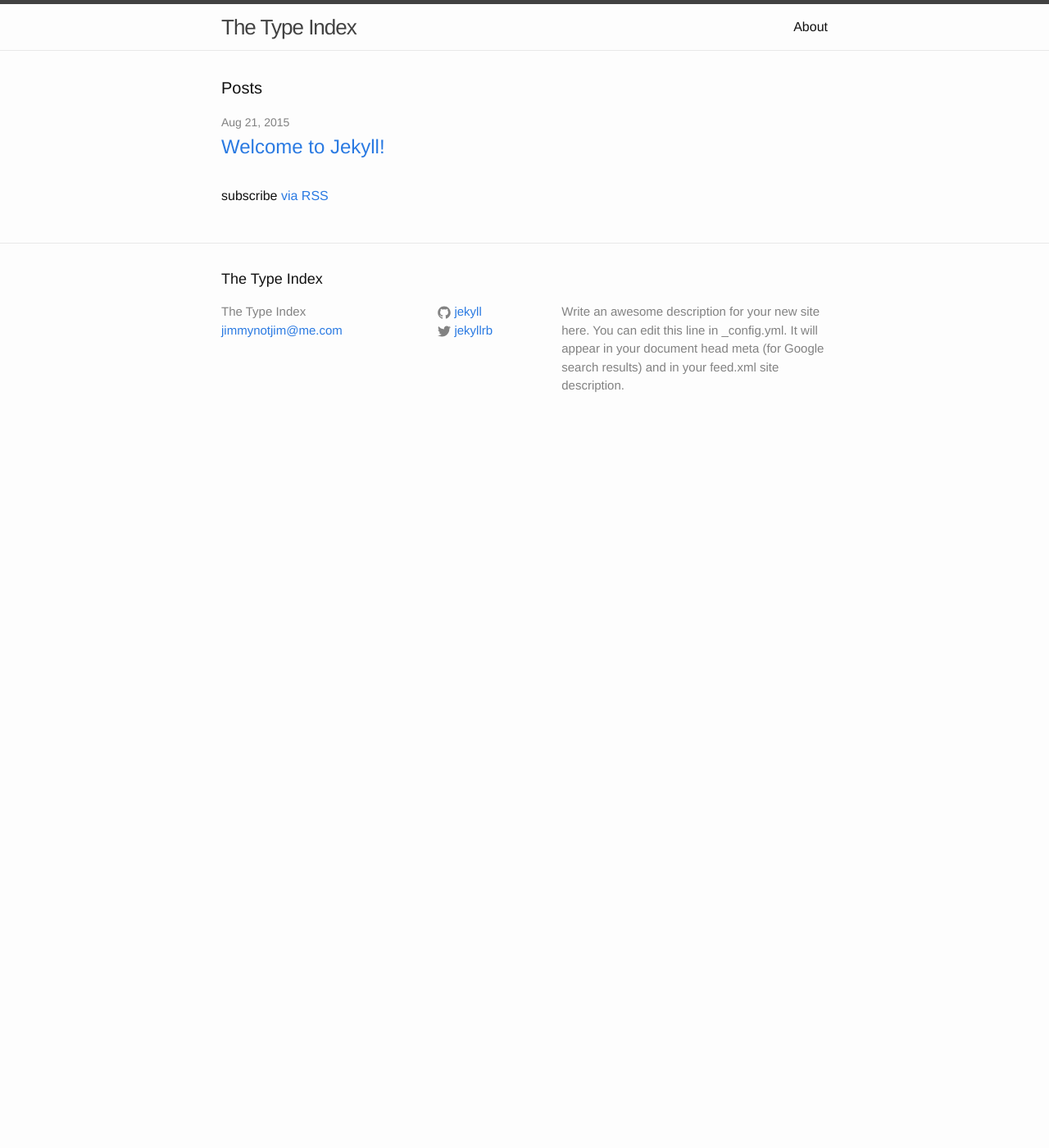
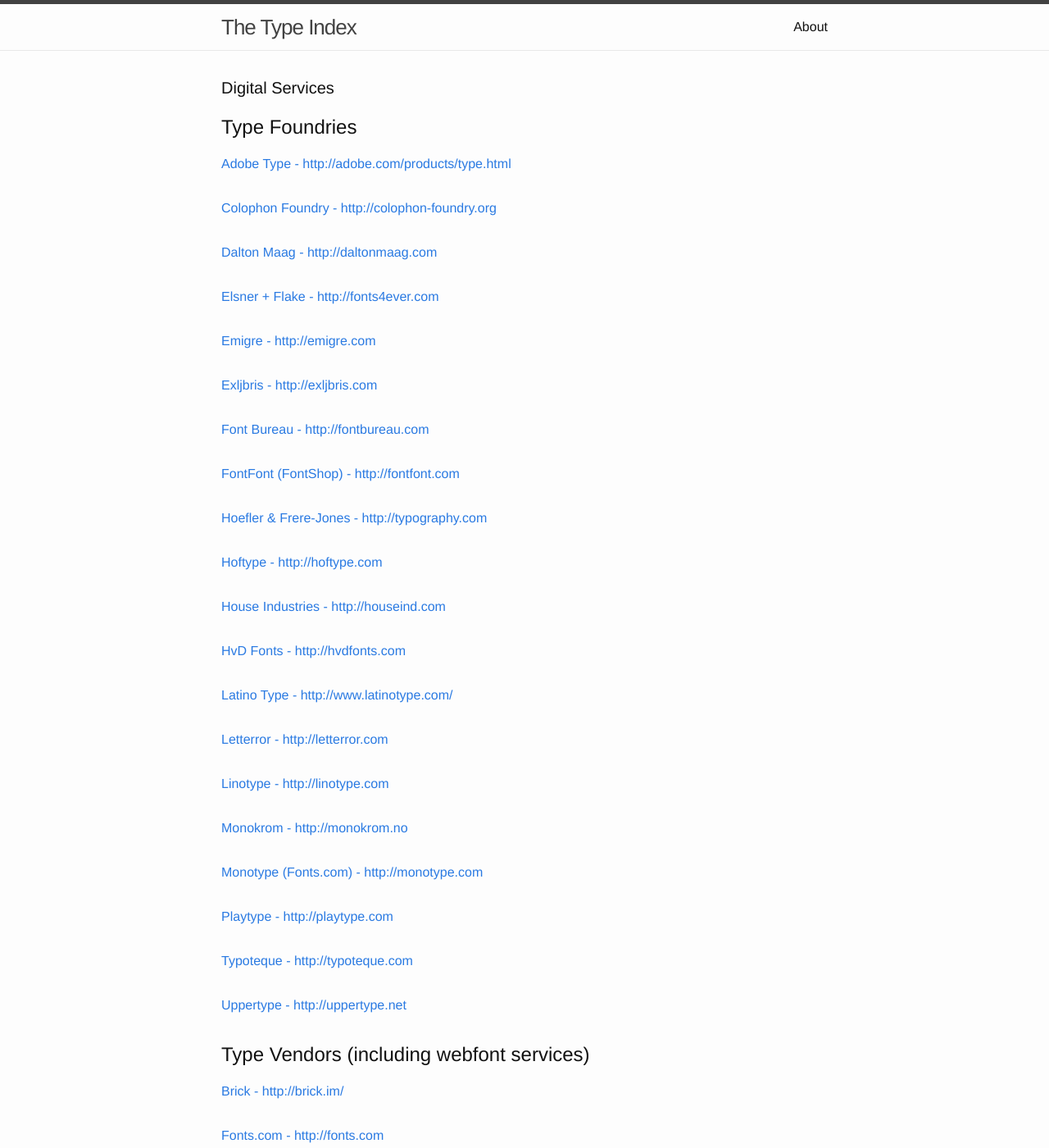
Before and after one commit to jimmynotjim/thetypeindex, a Jekyll site: the page built from index.html, in a window 1280 px wide and 1400 px high. Shown: the whole window at 82% size. Built offline with Jekyll 4.4.1, drawn with Linux system fonts in a browser that asks for light colours; some of the changed text lies outside the part shown.

Commit message:
Converting md to json

```diff
--- /dev/null
+++ b/_data/digital-services.json
@@ -0,0 +1,7 @@
+{
+  "name": "Digital Services",
+  "entries": [
+    "type-foundries",
+    "type-vendors"
+  ]
+}
--- /dev/null
+++ b/_data/type-foundries.json
@@ -0,0 +1,85 @@
+{
+  "name": "Type Foundries",
+  "entries": [
+    {
+      "name": "Adobe Type",
+      "url": "http://adobe.com/products/type.html"
+    },
+    {
+      "name": "Colophon Foundry",
+      "url": "http://colophon-foundry.org"
+    },
+    {
+      "name": "Dalton Maag",
+      "url": "http://daltonmaag.com"
+    },
+    {
+      "name": "Elsner + Flake",
+      "url": "http://fonts4ever.com"
+    },
+    {
+      "name": "Emigre",
+      "url": "http://emigre.com"
+    },
+    {
+      "name": "Exljbris",
+      "url": "http://exljbris.com"
+    },
+    {
+      "name": "Font Bureau",
+      "url": "http://fontbureau.com"
+    },
+    {
+      "name": "FontFont (FontShop)",
+      "url": "http://fontfont.com"
+    },
+    {
+      "name": "Hoefler & Frere-Jones",
+      "url": "http://typography.com"
+    },
+    {
+      "name": "Hoftype",
+      "url": "http://hoftype.com"
+    },
+    {
+      "name": "House Industries",
+      "url": "http://houseind.com"
+    },
+    {
+      "name": "HvD Fonts",
+      "url": "http://hvdfonts.com"
+    },
+    {
+      "name": "Latino Type",
+      "url": "http://www.latinotype.com/"
+    },
+    {
+      "name": "Letterror",
+      "url": "http://letterror.com"
+    },
+    {
+      "name": "Linotype",
+      "url": "http://linotype.com"
+    },
+    {
+      "name": "Monokrom",
+      "url": "http://monokrom.no"
+    },
+    {
+      "name": "Monotype (Fonts.com)",
+      "url": "http://monotype.com"
+    },
+    {
+      "name": "Playtype",
+      "url": "http://playtype.com"
+    },
+    {
+      "name": "Typoteque",
+      "url": "http://typoteque.com"
+    },
+    {
+      "name": "Uppertype",
+      "url": "http://uppertype.net"
+    }
+  ]
+}
--- /dev/null
+++ b/_data/type-vendors.json
@@ -0,0 +1,65 @@
+{
+  "name": "Type Vendors (including webfont services)",
+  "entries": [
+    {
+      "name": "Brick",
+      "url": "http://brick.im/"
+    },
+    {
+      "name": "Fonts.com",
+      "url": "http://fonts.com"
+    },
+    {
+      "name": "Font Deck",
+      "url": "http://fontdeck.com"
+    },
+    {
+      "name": "Font Haus",
+      "url": "http://fonthaus.com"
+    },
+    {
+      "name": "Font Shop",
+      "url": "http://fontshop.com"
+    },
+    {
+      "name": "Font Spring",
+      "url": "http://fontspring.com"
+    },
+    {
+      "name": "Font Squirrel",
+       "url": "http://fontsquirrel.com"
+    },
+    {
+      "name": "Lost Type Co-Op",
+      "url": "http://losttype.com"
+    },
+    {
+      "name": "MyFonts",
+      "url": "http://myfonts.com"
+    },
+    {
+      "name": "MobileFontFont",
+      "url": "http://www.mobilefontfonts.com/"
+    },
+    {
+      "name": "Google Fonts",
+      "url": "http://google.com/webfonts"
+    },
+    {
+      "name": "The League of Moveable Type",
+      "url": "http://theleagueofmoveabletype.com"
+    },
+    {
+      "name": "Typekit",
+      "url": "http://typekit.com"
+    },
+    {
+      "name": "You Work for Them",
+      "url": "http://youworkforthem.com"
+    },
+    {
+      "name": "&lt;Webtype&gt;",
+      "url": "http://webtype.com"
+    }
+  ]
+}
--- a/index.html
+++ b/index.html
@@ -4,19 +4,18 @@
 
 <div class="home">
 
-  <h1 class="page-heading">Posts</h1>
+  <h1 class="page-heading">{{ site.data['digital-services'].name }}</h1>
 
-  <ul class="post-list">
-    {% for post in site.posts %}
-      <li>
-        <span class="post-meta">{{ post.date | date: "%b %-d, %Y" }}</span>
-
-        <h2>
-          <a class="post-link" href="{{ post.url | prepend: site.baseurl }}">{{ post.title }}</a>
-        </h2>
-      </li>
-    {% endfor %}
-  </ul>
+  {% for entry in site.data['digital-services'].entries %}
+    <h2>{{ site.data[entry].name }}</h2>
+    <ol class="post-list">
+      {% for entry in site.data[entry].entries %}
+        <li>
+          <a href="{{ entry.url }}">{{ entry.name }} - {{ entry.url }}</a>
+        </li>
+      {% endfor %}
+    </ol>
+  {% endfor %}
 
   <p class="rss-subscribe">subscribe <a href="{{ "/feed.xml" | prepend: site.baseurl }}">via RSS</a></p>
 
```
